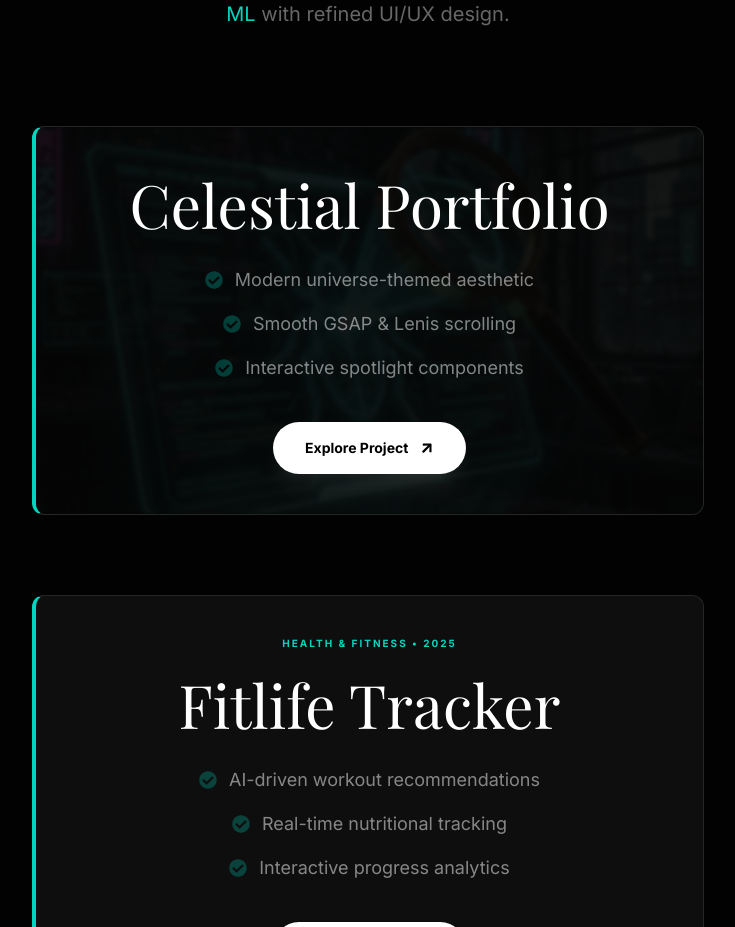
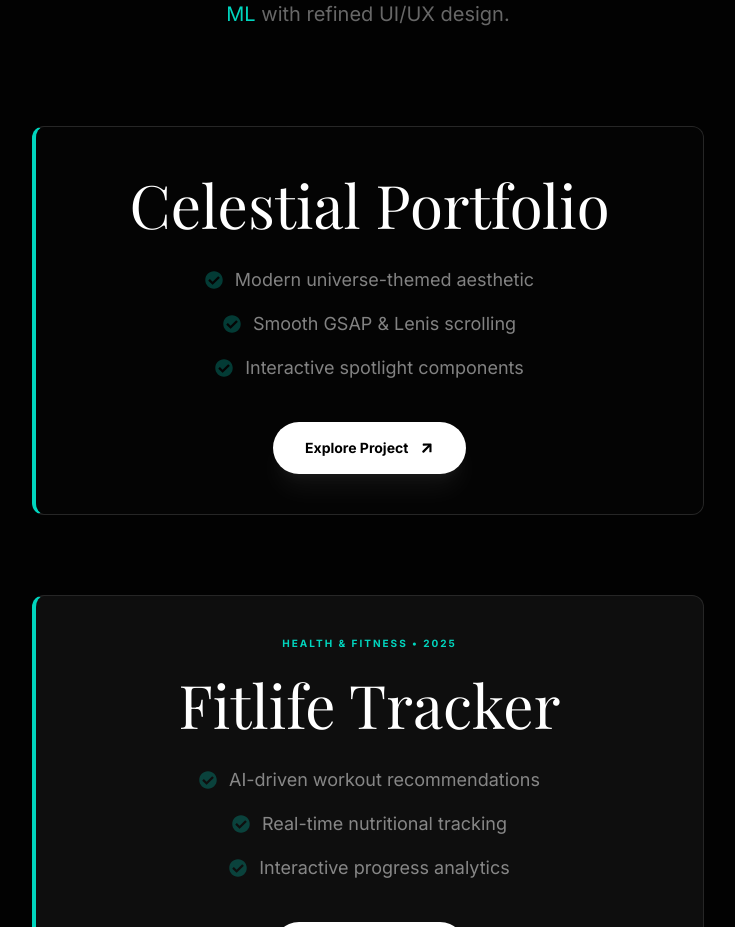
Before and after one commit to aasthakumari03/updated_Portfolio, a Next.js app: page / in a window 1280 px wide. Shown: the part 2060-2987 px from the top of the page, without its empty margins (272-1007 px from the left). Built offline with nearby package versions, Linux system fonts and the light colour scheme; a web font is replaced by a local one.

Commit message:
Update Celestial Portfolio card background image

```diff
--- a/app/page.tsx
+++ b/app/page.tsx
@@ -214,7 +214,7 @@ export default function Home() {
                 "Smooth GSAP & Lenis scrolling",
                 "Interactive spotlight components"
               ]}
-              backgroundImage="/images/coding.png"
+              backgroundImage="/celestial-portfolio.png"
               hasContentBorder={true}
             />
           </ScrollReveal>
--- a/package.json
+++ b/package.json
@@ -12,6 +12,7 @@
     "framer-motion": "^12.29.0",
     "lenis": "^1.3.17",
     "next": "16.1.1",
+    "puppeteer": "^24.36.1",
     "react": "19.2.3",
     "react-dom": "19.2.3",
     "react-icons": "^5.5.0"
```
Also changed, not shown: public/celestial-portfolio.png (added), 1 other file (tests, documents, lock files or other folders).
